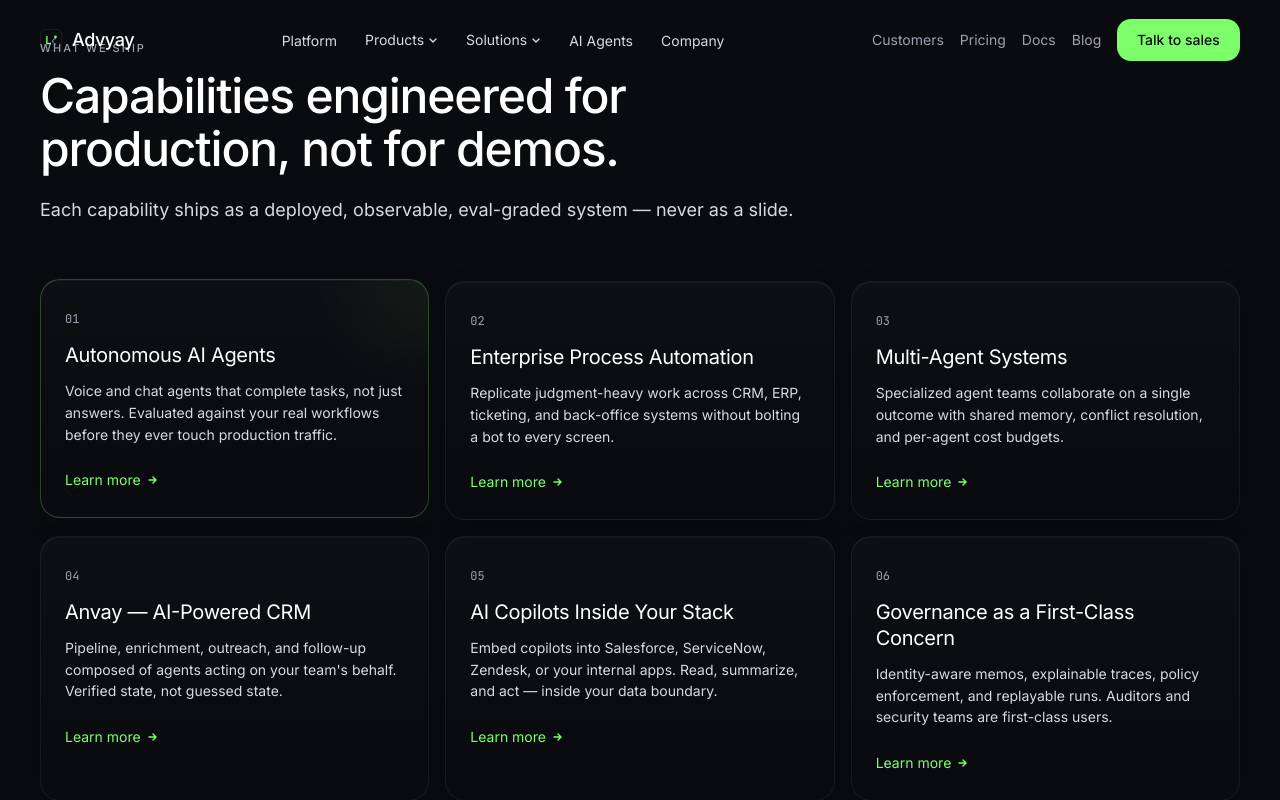
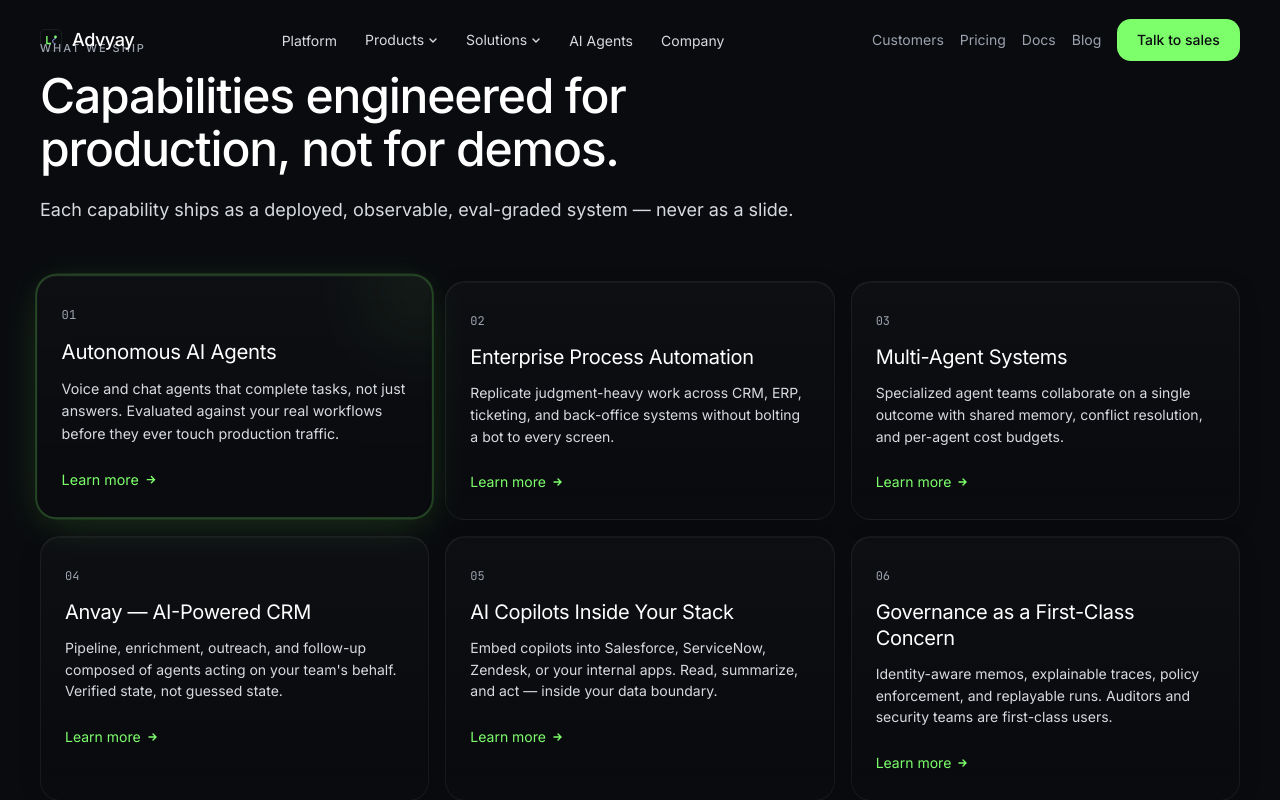
Before and after one commit to advyay/advyay_website, a Next.js app in the folder frontend/: page / in a window 1280 px wide. In both pictures the pointer is over the link 234 px from the left and 1473 px from the top of the page. Shown: the part 1073-1873 px from the top of the page. Built offline with nearby package versions, Linux system fonts and the light colour scheme.

Commit message:
style: enhance card hover with lift, scale, and glow

```diff
--- a/frontend/styles/globals.css
+++ b/frontend/styles/globals.css
@@ -131,11 +131,13 @@
     border-radius: var(--radius-lg);
     box-shadow: var(--shadow-card);
     transition: border-color 200ms cubic-bezier(0.2,0.8,0.2,1),
-                transform  400ms cubic-bezier(0.2,0.8,0.2,1);
+                transform  400ms cubic-bezier(0.2,0.8,0.2,1),
+                box-shadow 200ms ease;
   }
   .card:hover {
     border-color: rgba(124,255,107,0.25);
-    transform: translateY(-2px);
+    transform: translateY(-4px) scale(1.02);
+    box-shadow: var(--shadow-card), var(--shadow-glow);
   }
 
   /* Buttons */
```
